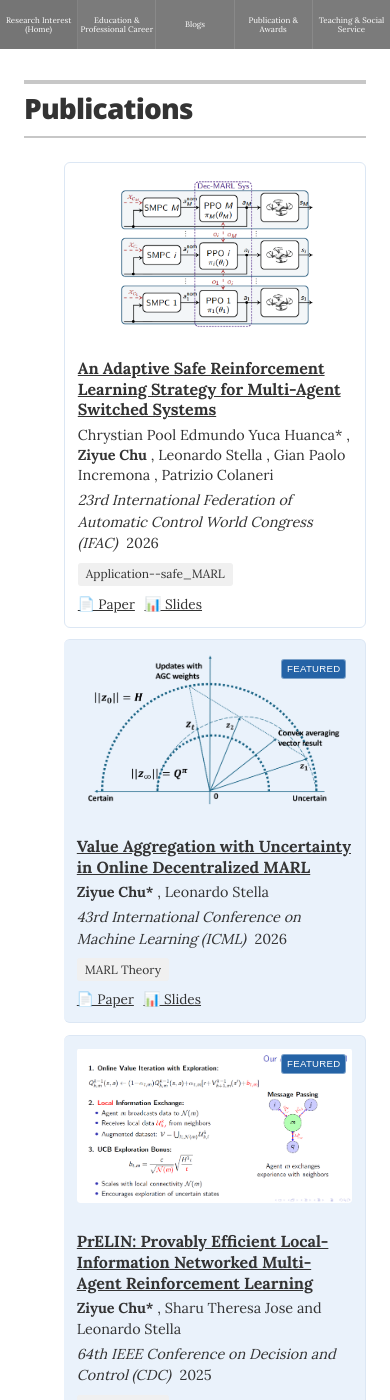
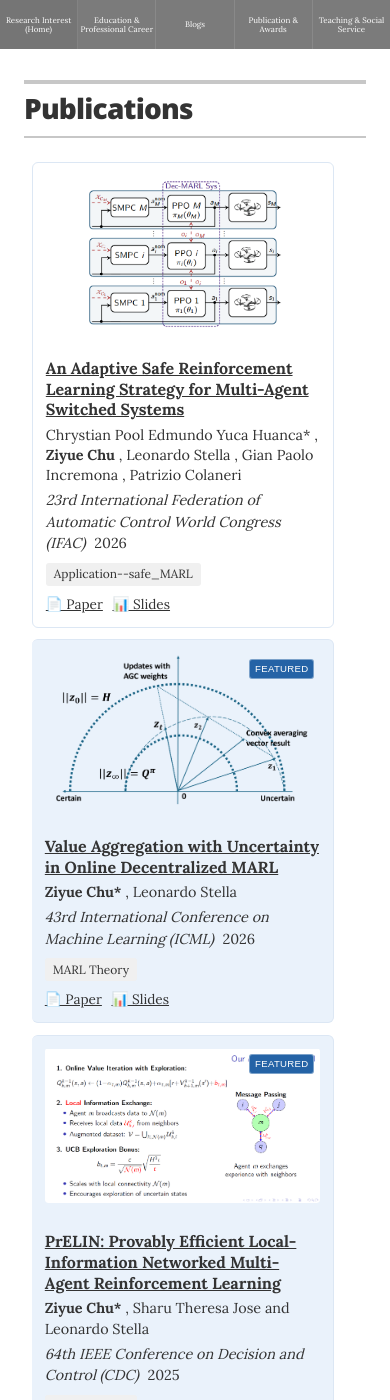
Before and after one commit to zero-cooper/zero-cooper.github.io, a Jekyll site: the page built from pubs/pubs.html, in a window 390 px wide and 1400 px high. Built offline with Jekyll 4.4.1, drawn with Linux system fonts in a browser that asks for light colours.

Commit message:
Update pubs.html

```diff
--- a/pubs/pubs.html
+++ b/pubs/pubs.html
@@ -402,8 +402,9 @@ permalink: /pubs.html
     grid-template-columns: minmax(0, 1fr);
     gap: 0.75rem;
     padding: 0.8rem;
-    margin-left: 0;
-    margin-right: 0;
+    margin-left: -2rem;
+    margin-right: -0.5rem;
+    width: 100%;
   }
 
   .pub-image {
```
